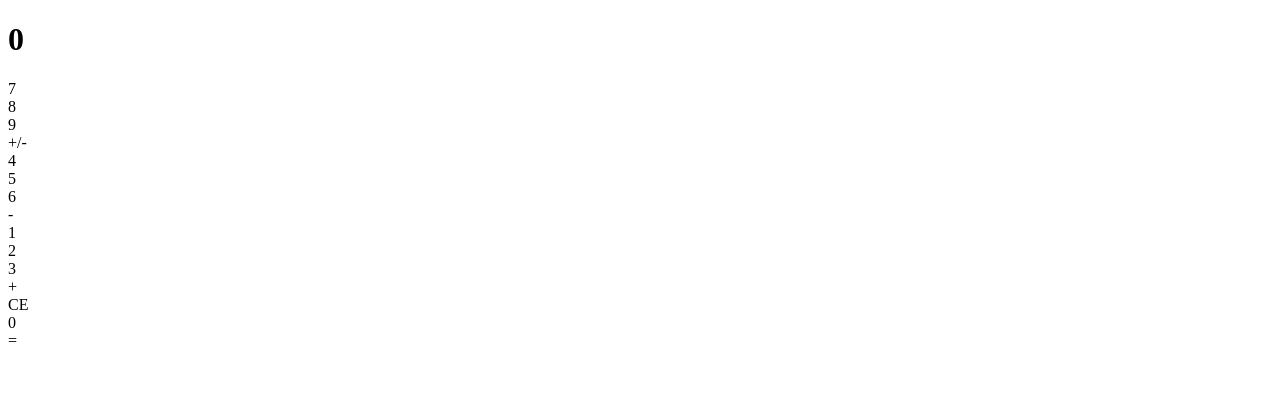
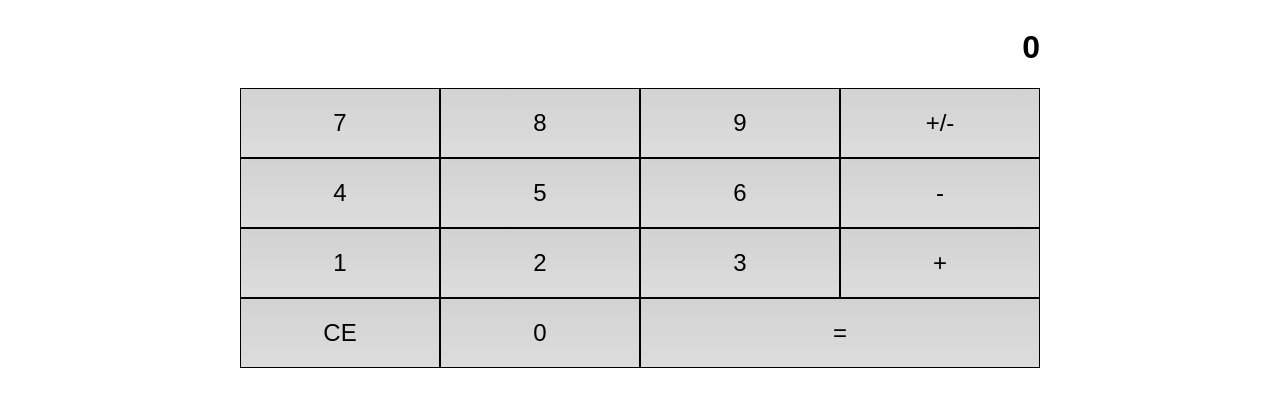
Before and after one commit to ahmadfajri/WebCalculator, a plain HTML site: page index.html in a window 1280 px wide. Drawn offline with Linux system fonts and the light colour scheme.

Commit message:
menerapkan flexbox untuk mengatur tata letak kalkulator

```diff
--- /dev/null
+++ b/assets/style.css
@@ -0,0 +1,35 @@
+* {
+  box-sizing: border-box;
+}
+
+body {
+  font-family: sans-serif;
+}
+
+.flex-container-column {
+  display: flex;
+  flex-direction: column;
+
+  max-width: 800px;
+  margin: 0 auto;
+  text-align: right;
+}
+
+.flex-container-row {
+  display: flex;
+}
+
+.button {
+  flex-basis: 25%;
+
+  font-size: 1.5em;
+  text-align: center;
+  padding: 20px;
+  border: 1px solid black;
+  background: -webkit-linear-gradient(top, #d2d2d2, #ddd);
+  cursor: pointer;
+}
+
+.double {
+  flex-basis: 50%;
+}
--- a/index.html
+++ b/index.html
@@ -2,6 +2,7 @@
 <html lang="en">
 
 <head>
+  <link rel="stylesheet" href="assets/style.css">
   <title>Web Calculator</title>
 </head>
 
@@ -34,7 +35,7 @@
     <div class="flex-container-row">
       <div class="button clear">CE</div>
       <div class="button">0</div>
-      <div class="button equals">=</div>
+      <div class="button double equals">=</div>
     </div>
   </div>
 </body>
```
